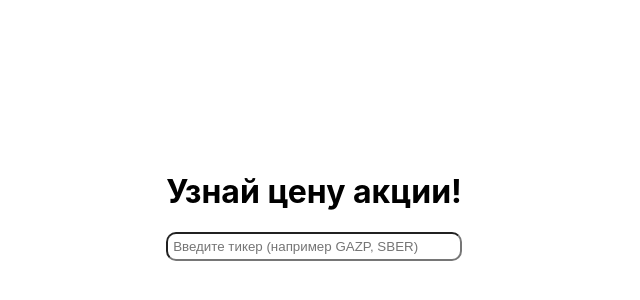
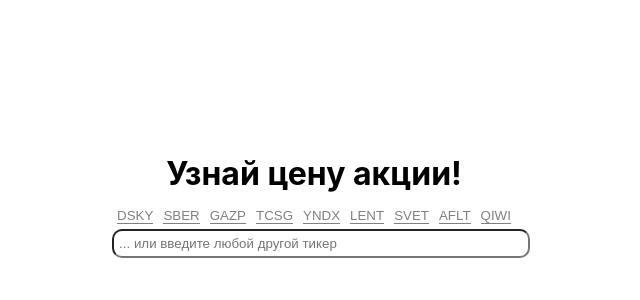
Before and after one commit to g0007b1/kursach, a React (Create React App) app: page / in a window 1280 px wide. Shown: the part 194-494 px from the top of the page, without its empty margins (326-966 px from the left). Built offline with nearby package versions, Linux system fonts and the light colour scheme.

Commit message:
added SuggestedStocks

```diff
--- a/src/App.css
+++ b/src/App.css
@@ -1,3 +1,4 @@
+
 .Main {
     height: 100vh;
     justify-content: center;
@@ -5,9 +6,20 @@
     align-items: center;
 }
 
+.Widget {
+    display: flex;
+    flex-direction: column;
+    align-items: center;
+}
+
+.Widget h1 {
+    margin: 0 0 10px;
+}
+
 .form {
     justify-content: center;
     display: flex;
+    flex-direction: column;
 }
 
 .form__input {
@@ -32,5 +44,14 @@
 
 .delete_button {
     height: 50%;
+}
 
+.suggested-stock {
+    background:none;
+    border:none;
+    margin:5px;
+    padding:0;
+    cursor: pointer;
+    color: grey;
+    border-bottom: 1px solid grey;
 }
--- a/src/App.tsx
+++ b/src/App.tsx
@@ -1,4 +1,4 @@
-import React from 'react';
+import React, {useCallback} from 'react';
 import './App.css';
 import {useStockValues} from "./hooks/useStockValues";
 import {StockForm} from "./components/StockForm";
@@ -6,15 +6,15 @@ import {StockList} from "./components/StockList";
 
 function App() {
     const {values, addValue, deleteValue} = useStockValues([])
-    const addValueFun = (text: string) => {
+    const addValueFun = useCallback((text: string) => {
         if (text.length > 0) {
             addValue(text);
         }
-    }
+    }, [addValue])
     return (
         <div className="App">
             <div className='Main'>
-                <div>
+                <div className='Widget'>
                     <h1>Узнай цену акции!</h1>
                     <StockForm addValue={addValueFun}/>
                     <StockList values={values} deleteValue={deleteValue}/>
--- /dev/null
+++ b/src/components/StockForm/SuggestedStocks/index.tsx
@@ -0,0 +1,18 @@
+import React, {Dispatch, FC, SetStateAction} from "react";
+
+const Stocks = ['DSKY', 'SBER', 'GAZP', 'TCSG', 'YNDX', 'LENT', 'SVET', 'AFLT', 'QIWI']
+
+type Props = {
+    setValue: Dispatch<SetStateAction<string>>
+}
+
+export const SuggestedStocks: FC<Props> = ({setValue}) => {
+
+    const suggestedStocksArray = Stocks.map(stock => <button key={stock} onClick={() => setValue(stock)}
+                                                             className={'suggested-stock'}>{stock}</button>)
+    return (
+        <div>
+            {suggestedStocksArray}
+        </div>
+    )
+}
--- a/src/components/StockForm/index.tsx
+++ b/src/components/StockForm/index.tsx
@@ -1,23 +1,29 @@
 import React, {ChangeEvent, FC, FormEvent, useState} from "react";
+import {SuggestedStocks} from "./SuggestedStocks";
 
-type PropsType = {
-    addValue: (value: string) => void | number
+type Props = {
+    addValue: (value: string) => void
 }
 
-export const StockForm: FC<PropsType> = ({addValue}) => {
+export const StockForm: FC<Props> = ({addValue}) => {
     const [value, setValue] = useState('')
     const onInputChange = (e: ChangeEvent<HTMLInputElement>) => {
         setValue(e.target.value.toUpperCase())
     }
-    const submit = (event: FormEvent<HTMLFormElement>) => {
+    const handleSubmit = (event: FormEvent<HTMLFormElement>) => {
         event.preventDefault();
         addValue(value);
         setValue('')
     }
+
     return (
-        <form onSubmit={submit} className='form'>
-            <input placeholder='Введите тикер (например GAZP, SBER)' onChange={onInputChange} value={value}
-                   className='form__input'/>
-        </form>
+        <div>
+            <SuggestedStocks setValue={setValue}/>
+            <form onSubmit={handleSubmit} className='form'>
+
+                <input placeholder='... или введите любой другой тикер' onChange={onInputChange} value={value}
+                       className='form__input'/>
+            </form>
+        </div>
     )
 }
--- a/src/components/Value/index.tsx
+++ b/src/components/StockList/Value/index.tsx
@@ -1,12 +1,12 @@
 import React, {FC} from "react";
 
-type PropsType = {
+type Props = {
     value: string,
     deleteValue: (index: number) => void,
     index: number
 }
 
-export const Value: FC<PropsType> = ({value, deleteValue, index}) => {
+const Value: FC<Props> = ({value, deleteValue, index}) => {
     return (
         <div className='value'>
             <h1>{value}</h1>
@@ -14,3 +14,5 @@ export const Value: FC<PropsType> = ({value, deleteValue, index}) => {
         </div>
     )
 }
+
+export const MemoValue = React.memo(Value)
--- a/src/components/StockList/index.tsx
+++ b/src/components/StockList/index.tsx
@@ -1,14 +1,14 @@
-import {Value} from "../Value";
+import {MemoValue} from "./Value";
 import React, {FC} from "react";
 
-type PropsType = {
+type Props = {
     values: string[],
     deleteValue: (index: number) => void
 }
 
-export const StockList: FC<PropsType> = ({values, deleteValue}) => {
-    let arrayOfStocks = values.map((value, index) => <Value key={index} value={value} index={index}
-                                                                 deleteValue={deleteValue}/>)
+export const StockList: FC<Props> = ({values, deleteValue}) => {
+    let arrayOfStocks = values.map((value, index) => {return (<MemoValue key={index} value={value} index={index}
+                                                                 deleteValue={deleteValue}/>) })
     return (
         <div className='stock-list'>
             {arrayOfStocks}
--- a/src/hooks/useStockValues/index.ts
+++ b/src/hooks/useStockValues/index.ts
@@ -12,6 +12,7 @@ export const useStockValues = (initialValues: string[]) => {
     }
     const deleteValue = (deleteIndex: number) => {
         const newValues = values.filter((_, index) => index !== deleteIndex);
+        console.log(values)
         setValues(newValues)
     }
     return {
```
Also changed, not shown: 1 other file (tests, documents, lock files or other folders).
